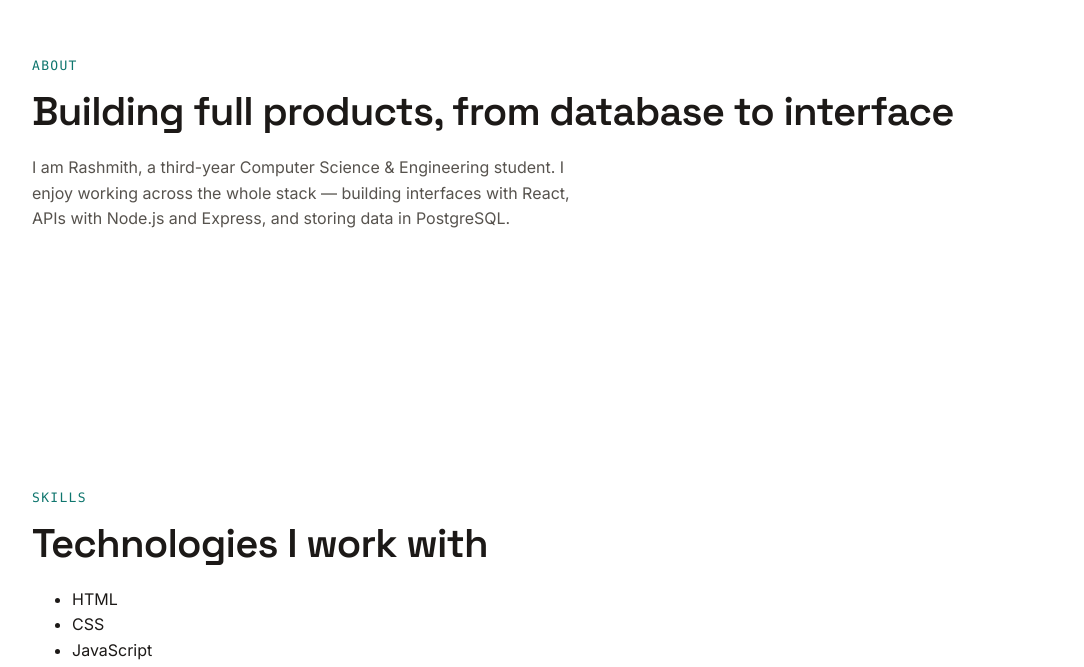
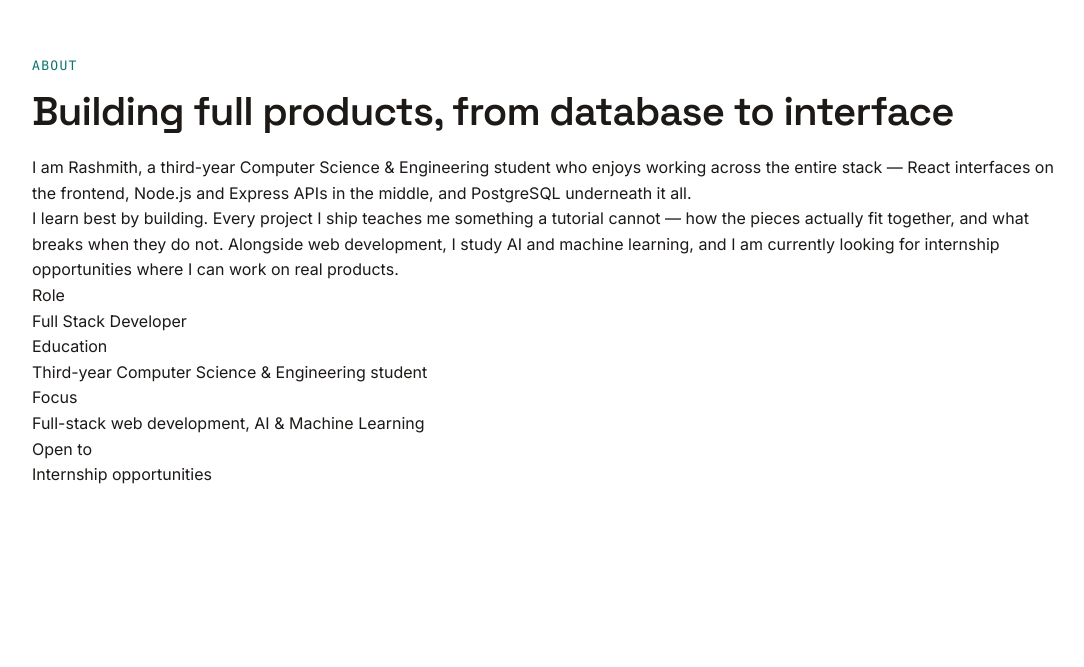
Before and after one commit to Rashmith-N/portfolio, a React (Vite) app in the folder frontend/: page / in a window 1280 px wide. Shown: the part 740-1407 px from the top of the page, without its empty margins (92-1176 px from the left). Built offline with nearby package versions, Linux system fonts and the light colour scheme.

Commit message:
Update About.jsx

```diff
--- a/frontend/src/components/About.jsx
+++ b/frontend/src/components/About.jsx
@@ -1,14 +1,41 @@
+const facts = [
+  { term: 'Role', detail: 'Full Stack Developer' },
+  { term: 'Education', detail: 'Third-year Computer Science & Engineering student' },
+  { term: 'Focus', detail: 'Full-stack web development, AI & Machine Learning' },
+  { term: 'Open to', detail: 'Internship opportunities' },
+]
+
 export default function About() {
   return (
     <section className="section" id="about">
       <div className="container">
         <p className="section-label">About</p>
         <h2 className="section-title">Building full products, from database to interface</h2>
-        <p className="section-intro">
-          I am Rashmith, a third-year Computer Science & Engineering student. I enjoy
-          working across the whole stack — building interfaces with React, APIs with
-          Node.js and Express, and storing data in PostgreSQL.
-        </p>
+        <div className="about-grid">
+          <div className="about-copy">
+            <p>
+              I am Rashmith, a third-year Computer Science & Engineering student who
+              enjoys working across the entire stack — React interfaces on the
+              frontend, Node.js and Express APIs in the middle, and PostgreSQL
+              underneath it all.
+            </p>
+            <p>
+              I learn best by building. Every project I ship teaches me something a
+              tutorial cannot — how the pieces actually fit together, and what
+              breaks when they do not. Alongside web development, I study AI and
+              machine learning, and I am currently looking for internship
+              opportunities where I can work on real products.
+            </p>
+          </div>
+          <dl className="about-facts">
+            {facts.map((fact) => (
+              <div className="about-fact" key={fact.term}>
+                <dt>{fact.term}</dt>
+                <dd>{fact.detail}</dd>
+              </div>
+            ))}
+          </dl>
+        </div>
       </div>
     </section>
   )
```
